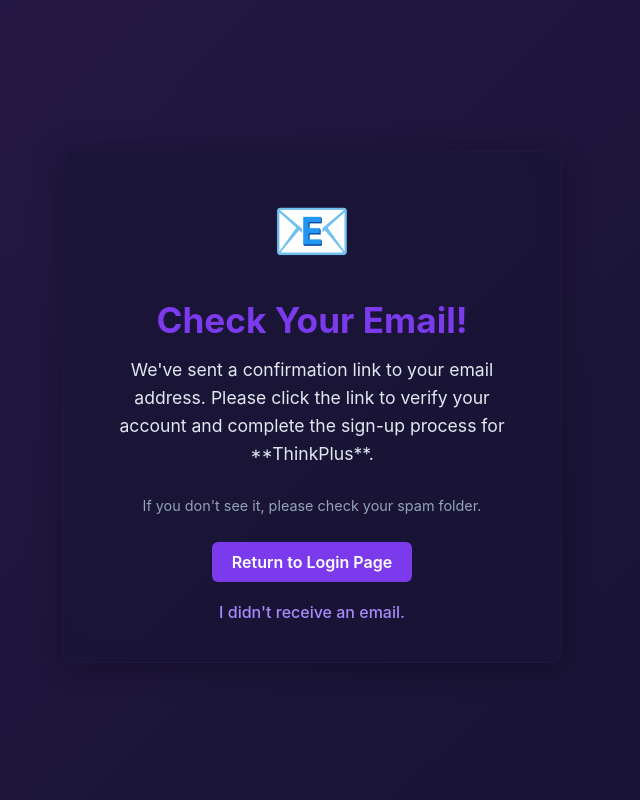
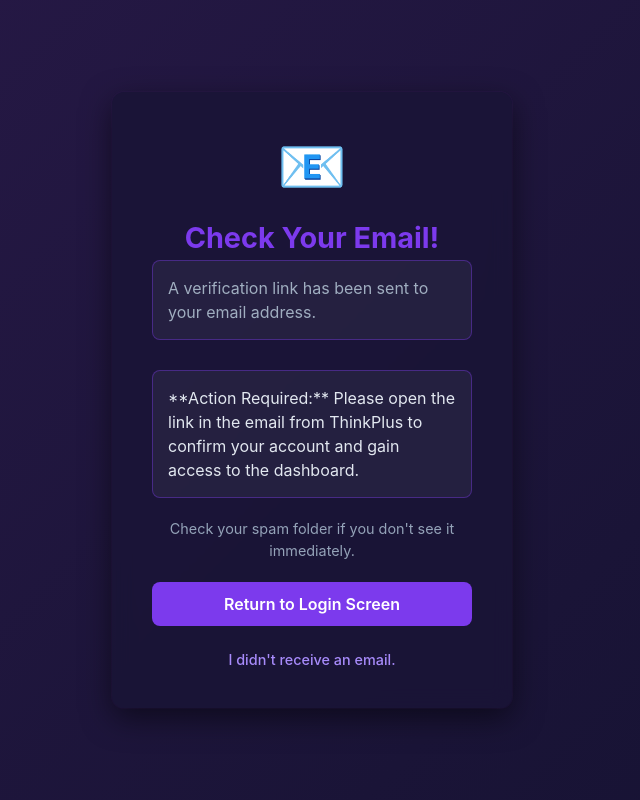
Before and after one commit to shloksarawade2601/ThinkPlus, a plain HTML site: page public/email_confirmation.html in a window 1280 px wide. Shown: the whole page, without its empty margins (328-968 px from the left). Drawn offline with nearby package versions, Linux system fonts and the light colour scheme.

Commit message:
confirmation page

```diff
--- a/public/email_confirmation.html
+++ b/public/email_confirmation.html
@@ -7,7 +7,7 @@
     <script src="https://cdn.jsdelivr.net/npm/@supabase/supabase-js@2"></script>
 
     <style>
-        /* --- BASE THEME STYLES (Matching Dashboard/Profile) --- */
+        /* --- BASE THEME STYLES (MATCHING LOGIN.HTML) --- */
         * {
             margin: 0;
             padding: 0;
@@ -20,8 +20,14 @@
             min-height: 100vh;
             color: #e2e8f0;
             overflow-x: hidden;
+            /* CENTER THE CONTENT VERTICALLY AND HORIZONTALLY, LIKE LOGIN.HTML */
+            display: flex;
+            align-items: center;
+            justify-content: center;
+            padding: 1rem;
         }
 
+        /* Animated Gradient Background */
         .gradient-bg {
             position: fixed;
             top: 0;
@@ -39,54 +45,68 @@
             50% { background-position: 100% 50%; }
         }
 
-        /* --- CONTAINER & CARD STYLES --- */
+        /* --- CARD STYLES (ADOPTED FROM LOGIN.HTML) --- */
         .page-container {
             position: relative;
             z-index: 10;
-            padding: 100px 20px 20px;
-            display: flex;
-            justify-content: center;
-            align-items: flex-start;
-            min-height: 100vh;
+            /* Removed flex centering here, as it's now on the body */
+            display: block;
+            min-height: auto;
+            width: 100%;
+            max-width: 400px; /* Tighter width like the login form */
         }
 
         .confirmation-card {
-            background-color: rgba(26, 20, 55, 0.9); /* Darker background */
+            background-color: rgba(26, 20, 55, 0.9);
             backdrop-filter: blur(10px);
             border-radius: 12px;
-            box-shadow: 0 4px 30px rgba(0, 0, 0, 0.3);
-            border: 1px solid rgba(45, 27, 78, 0.5);
+            /* Enhanced box-shadow for a deeper look, matching login.html */
+            box-shadow: 0 10px 30px rgba(0, 0, 0, 0.5), 0 0 0 1px rgba(45, 27, 78, 0.5);
+            border: none; /* Border replaced by box-shadow border */
             padding: 40px;
-            max-width: 500px;
             width: 100%;
             text-align: center;
-            margin-top: 50px;
+            margin-top: 0; /* Centered by body flex, so no top margin needed */
         }
 
         .confirmation-card h2 {
-            font-size: 2.2rem;
-            margin-bottom: 15px;
-            color: #7c3aed; /* Purple color for emphasis */
+            font-size: 1.8rem; /* Slightly smaller to fit the tighter card */
+            margin-bottom: 5px;
+            color: #7c3aed;
+            font-weight: 700;
+        }
+
+        .confirmation-card .subtitle {
+            font-size: 1rem;
+            margin-bottom: 30px;
+            color: #a0aec0; /* Lighter color for subtitle */
         }
 
         .confirmation-card p {
-            font-size: 1.1rem;
-            margin-bottom: 25px;
-            line-height: 1.6;
+            font-size: 1rem;
+            margin-bottom: 20px;
+            line-height: 1.5;
+            text-align: left; /* Align text left for better readability in the tight box */
+            background-color: rgba(255, 255, 255, 0.05); /* Simulates input background */
+            padding: 15px;
+            border-radius: 8px;
+            border: 1px solid rgba(124, 58, 237, 0.4); /* Purple border like focused input */
         }
 
         .icon {
-            font-size: 4rem;
+            font-size: 3.5rem; /* Slightly smaller icon */
             display: block;
-            margin: 0 auto 30px;
+            margin: 0 auto 20px;
+            color: #7c3aed; /* Give the icon the primary purple color */
         }
 
         .resend-link {
             display: block;
-            margin-top: 20px;
+            margin-top: 25px;
             color: #a78bfa;
             text-decoration: none;
             font-weight: 500;
+            font-size: 0.9rem;
         }
 
         .resend-link:hover {
@@ -95,21 +115,24 @@
 
         /* --- Button Style (Matching others) --- */
         .btn-primary {
-            display: inline-block;
+            width: 100%; /* Full width button like in login.html */
+            display: block;
             background-color: #7c3aed;
             color: #ffffff;
-            padding: 10px 20px;
+            padding: 12px 20px;
             border: none;
-            border-radius: 6px;
+            border-radius: 8px; /* Slightly larger border radius */
             font-size: 1rem;
             font-weight: 600;
             cursor: pointer;
-            transition: background-color 0.3s ease;
+            transition: background-color 0.3s ease, transform 0.1s ease;
             text-decoration: none;
+            margin-top: 15px;
         }
 
         .btn-primary:hover {
             background-color: #6d28d9;
+            transform: translateY(-1px);
         }
     </style>
 </head>
@@ -120,29 +143,35 @@
         <div class="confirmation-card">
             <span class="icon">📧</span>
             <h2>Check Your Email!</h2>
-            <p>
-                We've sent a confirmation link to your email address. Please click the link to verify your account and complete the sign-up process for **ThinkPlus**.
-            </p>
-            <p style="font-size: 0.9rem; color: #94a3b8;">
-                If you don't see it, please check your spam folder.
+            <p class="subtitle">
+                A verification link has been sent to your email address.
             </p>
 
-            <a href="index.html" class="btn-primary">Return to Login Page</a>
+            <p>
+                **Action Required:** Please open the link in the email from ThinkPlus to confirm your account and gain access to the dashboard.
+            </p>
+            <p style="font-size: 0.9rem; color: #94a3b8; border: none; background: none; padding: 0; text-align: center; margin-top: 5px;">
+                Check your spam folder if you don't see it immediately.
+            </p>
+
+            <a href="index.html" class="btn-primary">Return to Login Screen</a>
 
             <a href="index.html" class="resend-link" id="resendLink">I didn't receive an email.</a>
         </div>
     </div>
 
     <script>
-        // Supabase is not strictly needed for this static page, but keeping the script tag for consistency
-        // The main goal is to display the message and provide a path back to login.
+        document.addEventListener('DOMContentLoaded', () => {
+            const resendLink = document.getElementById('resendLink');
 
-        document.getElementById('resendLink').addEventListener('click', (e) => {
-            e.preventDefault();
-            // In a real application, clicking this link would navigate back to the sign-in/sign-up page
-            // and trigger a function to resend the confirmation email.
-            alert('Please try logging in again on the main page to trigger the resend mechanism.');
-            window.location.href = 'index.html';
+            if (resendLink) {
+                resendLink.addEventListener('click', (e) => {
+                    e.preventDefault();
+                    // This alert informs the user where the resend mechanism lives (on the main login page).
+                    alert('Please try logging in again on the main page to trigger the resend mechanism, or try the "Forgot Password" link.');
+                    window.location.href = 'index.html';
+                });
+            }
         });
     </script>
 </body>
```
